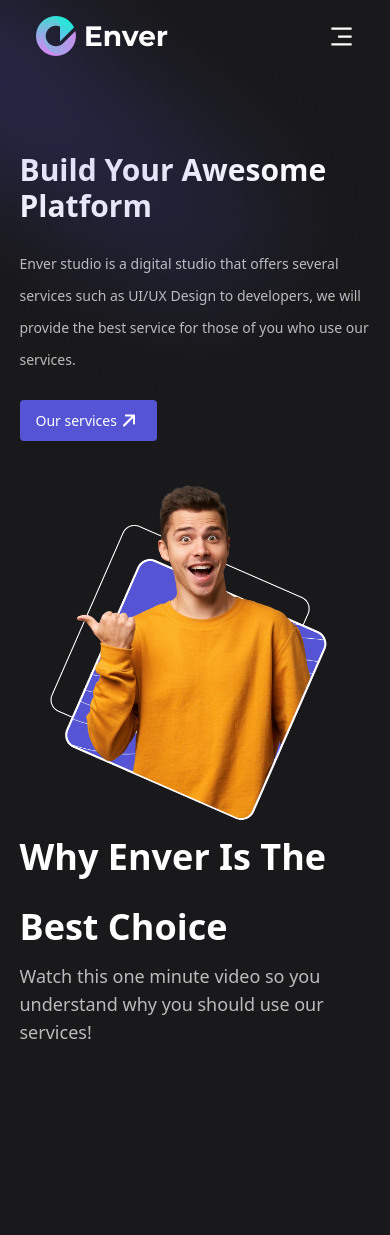
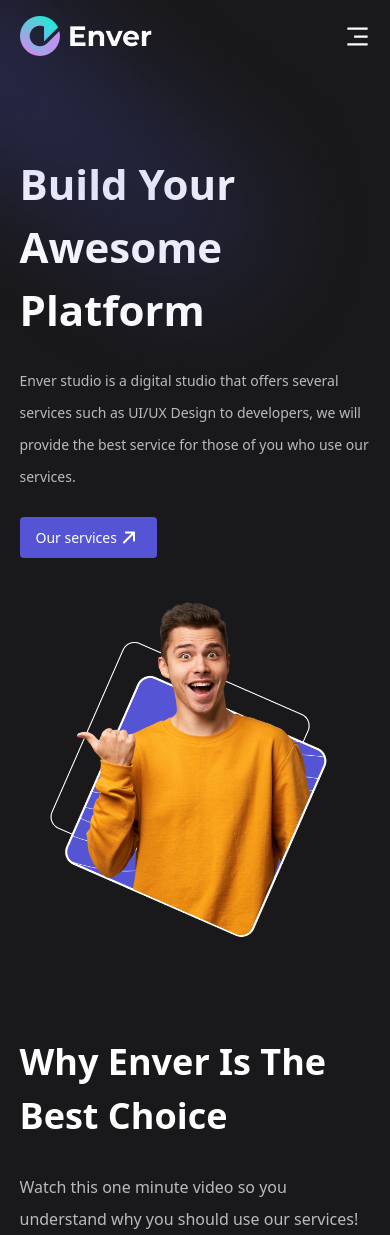
Before and after one commit to moehzi/enver-landingpage, a React (Create React App) app: page / in a window 390 px wide. Before the commit the page ends 1046 px from the top, so only its background shows below. Built offline with nearby package versions, Linux system fonts and the light colour scheme.

Commit message:
style: styling header and whyEnver responsive view

```diff
--- a/src/components/navbar/Navbar.jsx
+++ b/src/components/navbar/Navbar.jsx
@@ -24,7 +24,7 @@ const Navbar = () => {
 
   return (
     <section className="relative z-10 flex items-center justify-between pt-4 layout">
-      <div className="flex-1 ml-4 md:ml-0">
+      <div className="flex-1">
         <img src={logo} alt="logo" />
       </div>
       <div className="items-center flex-auto hidden justify-evenly md:flex">
@@ -35,7 +35,7 @@ const Navbar = () => {
           Contact us
         </button>
       </div>
-      <div className="flex mr-4 md:hidden ">
+      <div className="flex md:hidden ">
         {toggleMenu ? (
           <RiCloseLine
             color="#fff"
--- a/src/containers/header/Header.jsx
+++ b/src/containers/header/Header.jsx
@@ -6,7 +6,7 @@ function Header() {
   return (
     <section className="flex flex-col items-center justify-between pt-24 layout md:pt-36 md:flex-row">
       <div className="flex-1">
-        <h1 className="text-3xl font-extrabold sm:text-7xl">
+        <h1 className="text-[2.625rem] font-extrabold sm:text-7xl">
           Build Your Awesome Platform
         </h1>
         <p className="w-full my-6 text-sm leading-8 sm:leading-10 sm:text-xl opacity-70">
--- a/src/containers/whyenver/WhyENVER.jsx
+++ b/src/containers/whyenver/WhyENVER.jsx
@@ -2,12 +2,12 @@ import React from "react";
 
 function WHYEnver() {
   return (
-    <div className="layout">
-      <div className="flex flex-col items-center justify-center md:justify-between md:flex-row">
-        <h1 className="flex-1 md:text-6xl text-4xl leading-[4.375rem] font-bold">
+    <div className="pt-24 layout">
+      <div className="flex flex-col justify-between md:items-center md:flex-row">
+        <h1 className="flex-1 md:text-6xl text-4xl sm:leading-[4.375rem] leading-[3.375rem] font-bold">
           Why Enver Is The Best Choice
         </h1>
-        <p className="flex-1 text-lg opacity-70">
+        <p className="flex-1 text-base leading-8 md:leading-10 sm:text-lg opacity-70 md:mt-0 mt-7">
           Watch this one minute video so you understand why you should use our
           services!
         </p>
```
